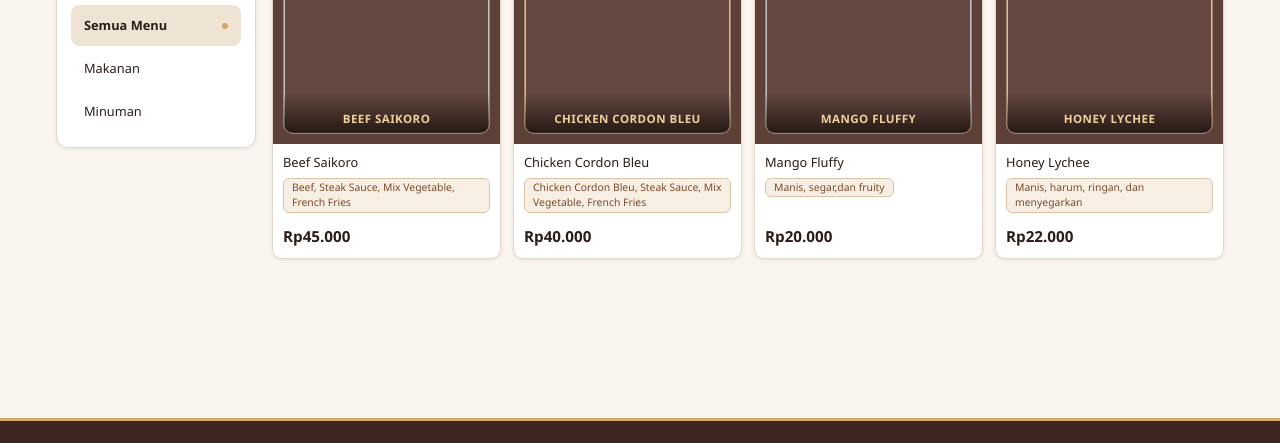
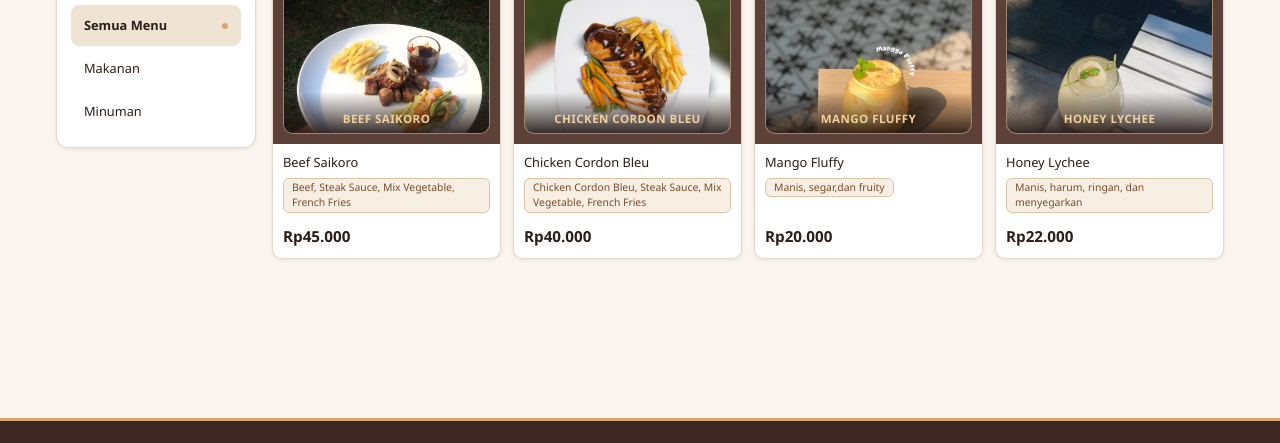
Before and after one commit to cutucapa-jpg/bedjanacoffe, a plain HTML site: page index.html in a window 1280 px wide. Shown: the part 160-603 px from the top of the page. Drawn offline with Linux system fonts and the light colour scheme; files whose address does not match are found by name; a web font is replaced by a local one.

Commit message:
Add files via upload

```diff
--- a/index.html
+++ b/index.html
@@ -8,7 +8,7 @@
     <meta name="description"
         content="Bedjana Coffe&Eatery -Bedjana Coffe&Eatery online. Web e-commerce dengan HTML, CSS, dan JavaScript murni.">
     <title>Katalog Bedjana Coffe & Eatery</title>
-    <link rel="icon" type="image/png" href="0.UKK ZASKIA MAHARANI/ASSET UKK/IMG_a409d3d1-81a6-4ccf-92f4-4dee768b80ae.jpg">
+    <link rel="icon" type="image/png" href="LOGO.jpg">
     <link rel="stylesheet" href="style.css">
 </head>
 
@@ -79,7 +79,7 @@
                     <a class="kartu-tautan" href="#/detail/1">
                         <div class="kartu-gambar">
                             <div class="kartu-bingkai bingkai-foto">
-                                <img class="foto" src="beef saikoro.jpg" alt="">
+                                <img class="foto" src="ASSET UKK/beef saikoro.jpg" alt="">
                                 <strong class="kartu-label label-foto">Beef Saikoro</strong>
                             </div>
 
@@ -102,7 +102,7 @@
                         <a class="kartu-tautan" href="#/detail/2">
                             <div class="kartu-gambar">
                                 <div class="kartu-bingkai bingkai-foto">
-                                    <img class="foto" src="chicken cordon bleu.jpg" alt="">
+                                    <img class="foto" src="ASSET UKK/chicken cordon bleu.jpg" alt="">
                                     <strong class="kartu-label label-foto">Chicken Cordon Bleu</strong>
                                 </div>
                             </div>
@@ -124,7 +124,7 @@
                         <a class="kartu-tautan" href="#/detail/3">
                             <div class="kartu-gambar">
                                 <div class="kartu-bingkai bingkai-foto">
-                                    <img class="foto" src="manggo fluffy.jpg" alt="">
+                                    <img class="foto" src="ASSET UKK/manggo fluffy.jpg" alt="">
                                     <strong class="kartu-label label-foto">Mango Fluffy</strong>
                                 </div>
                             </div>
@@ -146,7 +146,7 @@
                         <a class="kartu-tautan" href="#/detail/4">
                             <div class="kartu-gambar">
                                 <div class="kartu-bingkai bingkai-foto">
-                                    <img class="foto" src="honey lychee.jpg" alt="">
+                                    <img class="foto" src="ASSET UKK/honey lychee.jpg" alt="">
                                     <strong class="kartu-label label-foto">Honey Lychee</strong>
                                 </div>
                             </div>
```
Also changed, not shown: LOGO.jpg (added), beef saikoro.jpg (added), chicken cordon bleu.jpg (added), honey lychee.jpg (added), indoor.jpg (added), keranjang.png (added), manggo fluffy.jpg (added), outdoor.jpg (added), serch.png (added).
